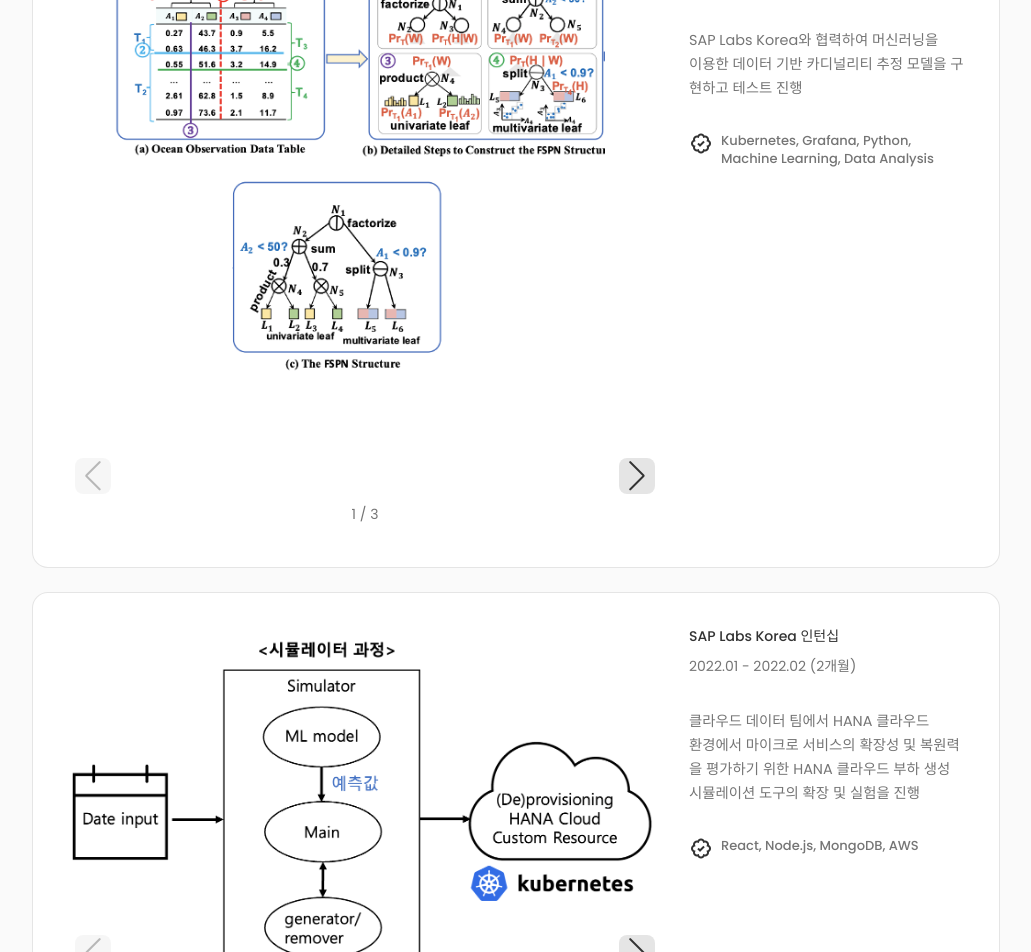
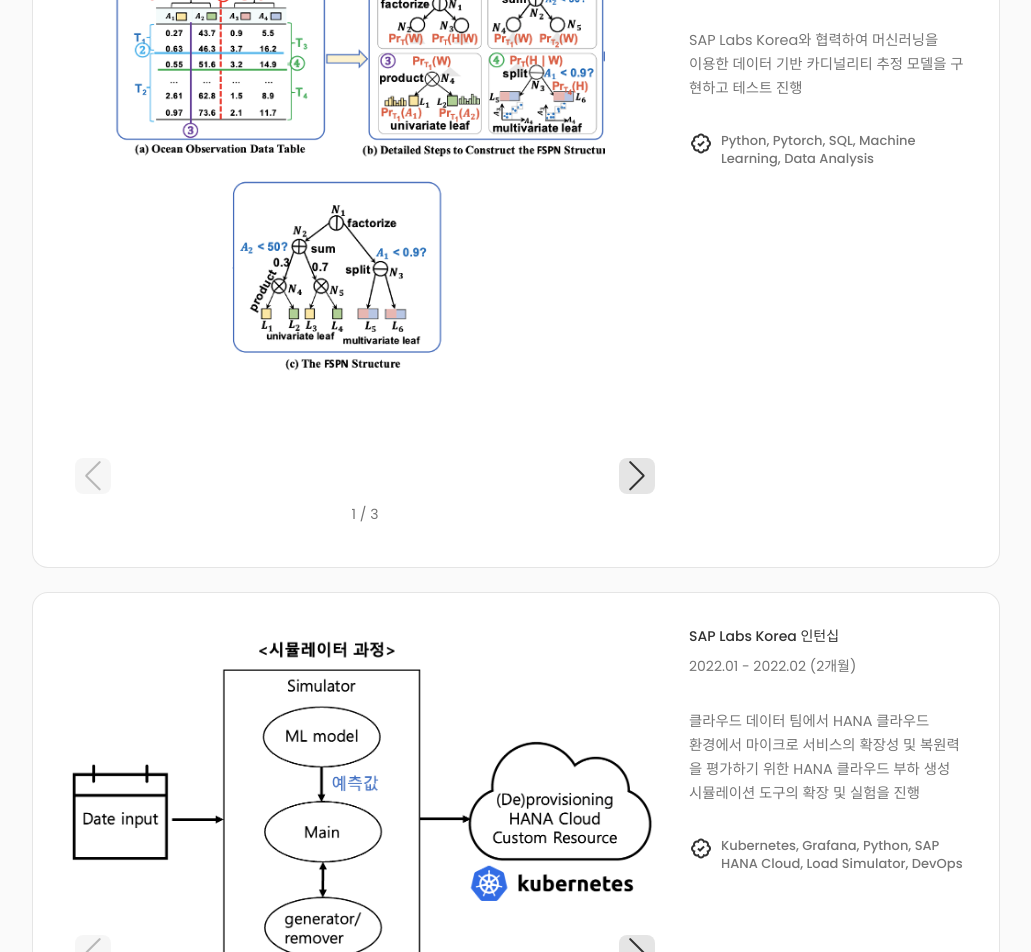
Before and after one commit to kmsgm/portfolio-web, a React (Create React App) app: page / in a window 1280 px wide. Shown: the part 2760-3712 px from the top of the page, without its empty margins (124-1155 px from the left). Built offline with nearby package versions, Linux system fonts and the light colour scheme.

Commit message:
fix stack

```diff
--- a/src/components/projects/data.ts
+++ b/src/components/projects/data.ts
@@ -30,7 +30,7 @@
     period: "2022.03 - 2022.06",
     description:
       "- Partnered with SAP Labs Korea to evaluate a data-driven cardinality estimation strategy using machine learning \n\n - Maintained clear and proactive communication, delivering regular updates and progress reports to the company \n\n- Identified project challenges and set strategies through discussion, ensuring the project stayed on track",
-    stack: "Kubernetes, Grafana, Python, Machine Learning, Data Analysis",
+    stack: "Python, Pytorch, SQL, Machine Learning, Data Analysis",
     category: "ML",
     image_tag: "flat",
   },
@@ -40,7 +40,8 @@
     period: "2022.01 - 2022.02",
     description:
       "- Catalyzed the expansion of the SAP HANA Cloud load simulator, optimizing its scalability for diverse use case \n\n - Engineered custom resources using the Kubernetes Python API, amplifying the simulator's versatility \n\n - Orchestrated monitoring via Grafana, ensuring the precise allocation of custom resources for optimal performance",
-    stack: "React, Node.js, MongoDB, AWS",
+    stack:
+      "Kubernetes, Grafana, Python, SAP HANA Cloud, Load Simulator, DevOps",
     category: "Cloud",
     image_tag: "sap",
   },
@@ -62,7 +63,7 @@
     period: "2021.07 - 2021.08",
     description:
       "- The Text Recognition Data Generator (TRDG) is an open source tool designed to generate text image samples used to train OCR models. \n\n- Modified to generate text data in multiple languages based on data examples from the paper <Multilingual Mixed OCR with Reinforcement Learning>. \n\n- Achieving high accuracy for multilingual text containing Korean, Japanese, Chinese, and English is a major challenge, as existing OCR systems perform differently for each language.",
-    stack: "React, Node.js, MongoDB, AWS",
+    stack: "Python, PyTorch, OCR, Reinforcement Learning, Data Augmentation",
     category: "ML",
     image_tag: "ocr",
   },
@@ -71,7 +72,7 @@
     title: "Web/App Startup Camp",
     period: "2021.01 - 2021.01",
     description: "Project Description",
-    stack: "React, Node.js, MongoDB, AWS",
+    stack: "Sprint, Agile, Scrum, Design Thinking, Lean Startup",
     category: "Design",
     image_tag: "sprint",
   },
```
